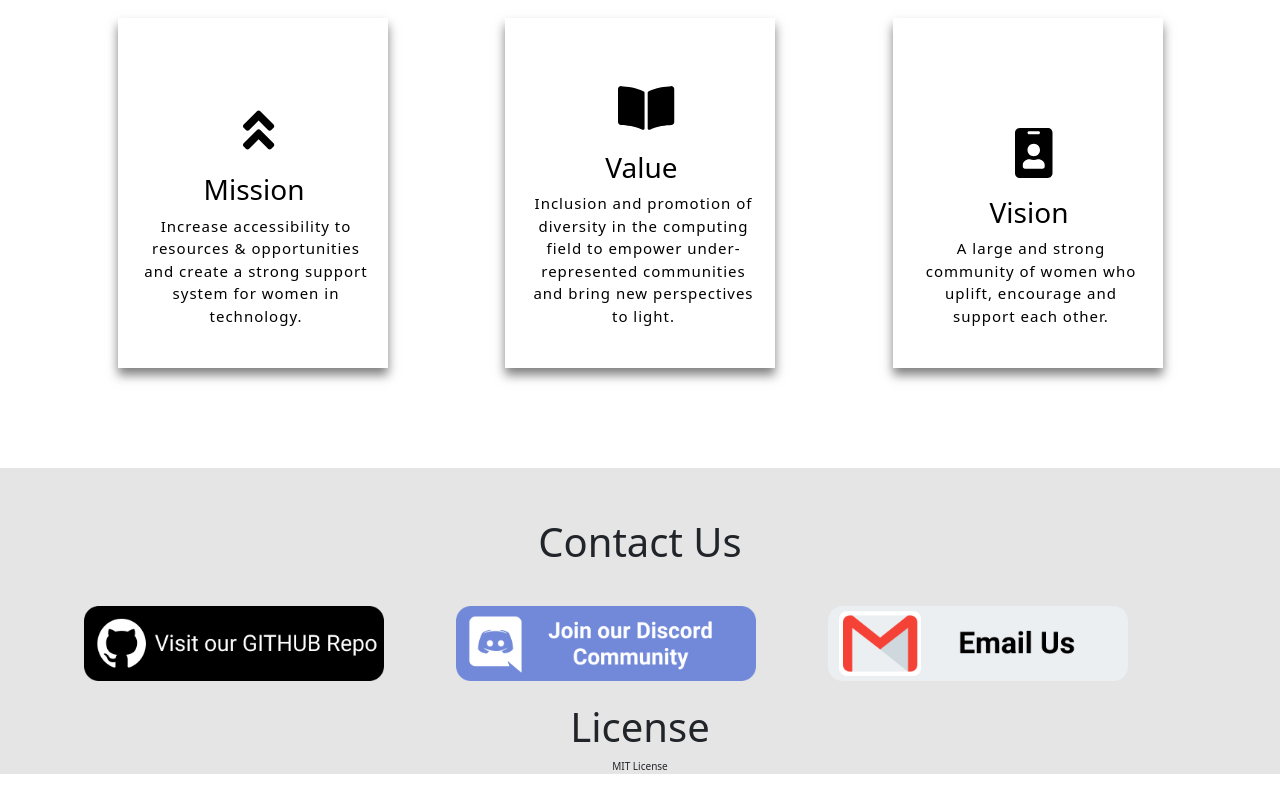
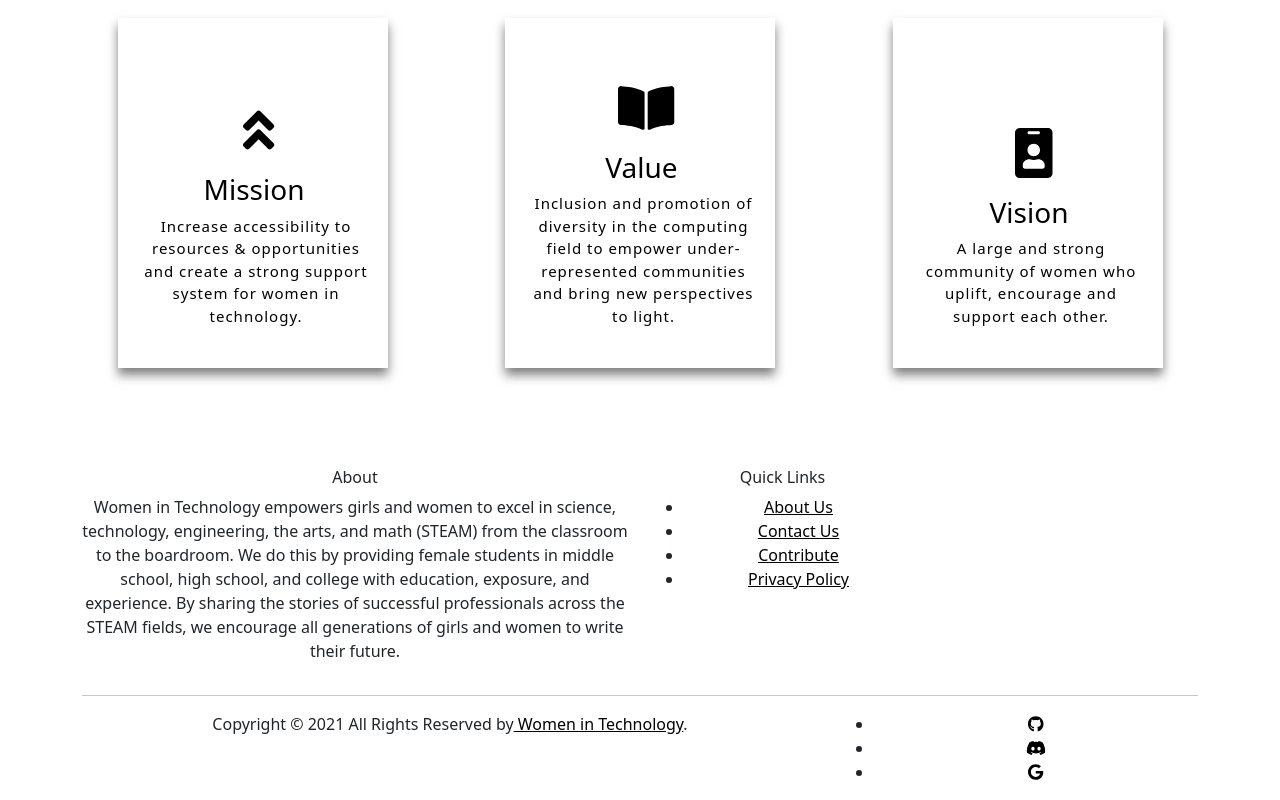
Before and after one commit to IoriK1020/Women-in-Technology, a React (Create React App) app in the folder website/: page / in a window 1280 px wide. Shown: the part 1677-2477 px from the top of the page. Built offline with nearby package versions, Linux system fonts and the light colour scheme.

Commit message:
Update Footer.js

```diff
--- a/website/src/components/Footer/Footer.js
+++ b/website/src/components/Footer/Footer.js
@@ -1,75 +1,89 @@
-import React from 'react';
-import Scroll from '../Scroll/Scroll';
-import './Footer.css';
-import '../../../node_modules/bootstrap/dist/css/bootstrap.min.css';
-import 'bootstrap/dist/js/bootstrap.bundle';
-import emailImage from '../../images/email-image.png';
-import discordImage from '../../images/discord-image.png';
-import githubImage from '../../images/github-image.png';
+import React from "react";
+import "./Footer.css";
+import "../../../node_modules/bootstrap/dist/css/bootstrap.min.css";
+import "bootstrap/dist/js/bootstrap.bundle";
+import { FontAwesomeIcon } from "@fortawesome/react-fontawesome";
+import { faGithub } from "@fortawesome/free-brands-svg-icons";
+import { faDiscord } from "@fortawesome/free-brands-svg-icons";
+import { faGoogle } from "@fortawesome/free-brands-svg-icons";
 
 export default function Footer() {
   return (
-    <footer className="page-footer">
-      <div
-        style={{
-          backgroundColor: '#e5e5e5',
-        }}
-      >
+    <footer class="site-footer">
       <div className="container">
         <div className="row">
-            <Scroll showBelow={280} />
+          <div className="col-sm-12 col-md-6">
+            <h6>About</h6>
+            <p className="text-justify">
+              Women in Technology empowers girls and women to excel in science,
+              technology, engineering, the arts, and math (STEAM) from the
+              classroom to the boardroom. We do this by providing female
+              students in middle school, high school, and college with
+              education, exposure, and experience. By sharing the stories of
+              successful professionals across the STEAM fields, we encourage all
+              generations of girls and women to write their future.
+            </p>
           </div>
-          <div className="row">
-            <div className="col text-center page-title">
-              <h1  style={{textAlign:"center",alignItems:"center"}}>Contact Us</h1>
+
+          <div className="col-xs-6 col-md-3">
+            <h6>Quick Links</h6>
+            <ul className="footer-links">
+              <li>
+                <a href="#">About Us</a>
+              </li>
+              <li>
+                <a href="#">Contact Us</a>
+              </li>
+              <li>
+                <a href="#">Contribute</a>
+              </li>
+              <li>
+                <a href="#">Privacy Policy</a>
+              </li>
+            </ul>
           </div>
         </div>
-          <div className="rowy ">
-            <div className="badge-link ">
+        <hr />
+      </div>
+      <div className="container">
+        <div className="row">
+          <div className="col-md-8 col-sm-6 col-xs-12">
+            <p className="copyright-text">
+              Copyright &copy; 2021 All Rights Reserved by
+              <a href="#"> Women in Technology</a>.
+            </p>
+          </div>
+
+          <div className="col-md-4 col-sm-6 col-xs-12">
+            <ul className="social-icons">
+              <li>
                 <a
-                rel="noreferrer"
+                  className="github"
+                  target="_blank"
                   href="https://github.com/shikha-16/Women-in-Technology"
+                >
+                  <FontAwesomeIcon icon={faGithub} />
+                </a>
+              </li>
+              <li>
+                <a
+                  className="discord"
                   target="_blank"
+                  href="https://discord.com/invite/xvzbAXk"
                 >
-                <img
-                  rel="noreferrer"
-                  className="cardy"
-                  src={githubImage}
-                  alt="github link"
-                />
+                  <FontAwesomeIcon icon={faDiscord} />
                 </a>
-            </div>
-            <div className="badge-link ">
+              </li>
+              <li>
                 <a
-                href="https://discord.com/invite/xvzbAXk"
+                  className="gmail"
                   target="_blank"
-                rel="noreferrer"
+                  href="mailto:shikhabhat1608@gmail.com?subject=Test email, please change this"
                 >
-                <img
-                  className="cardy"
-                  src={discordImage}
-                  alt="discord link"
-                />
+                  <FontAwesomeIcon icon={faGoogle} />
                 </a>
-            </div>
-            <div className="badge-link ">
-              <a
-                href="mailto:shikhabhat1608@gmail.com?subject=Test email, please change this"
-                target="_blank"
-                rel="noreferrer"
-              >
-                <img
-                  className="cardy"
-                  src={emailImage}
-                  alt="gmail link"
-                />
-              </a>
-            </div>
-          </div>
-          <div className="row1">
-            <h1>License</h1>
-
-            <p>MIT License</p>
+              </li>
+            </ul>
           </div>
         </div>
       </div>
```
Lines whose indentation alone changed are shown as unchanged.
